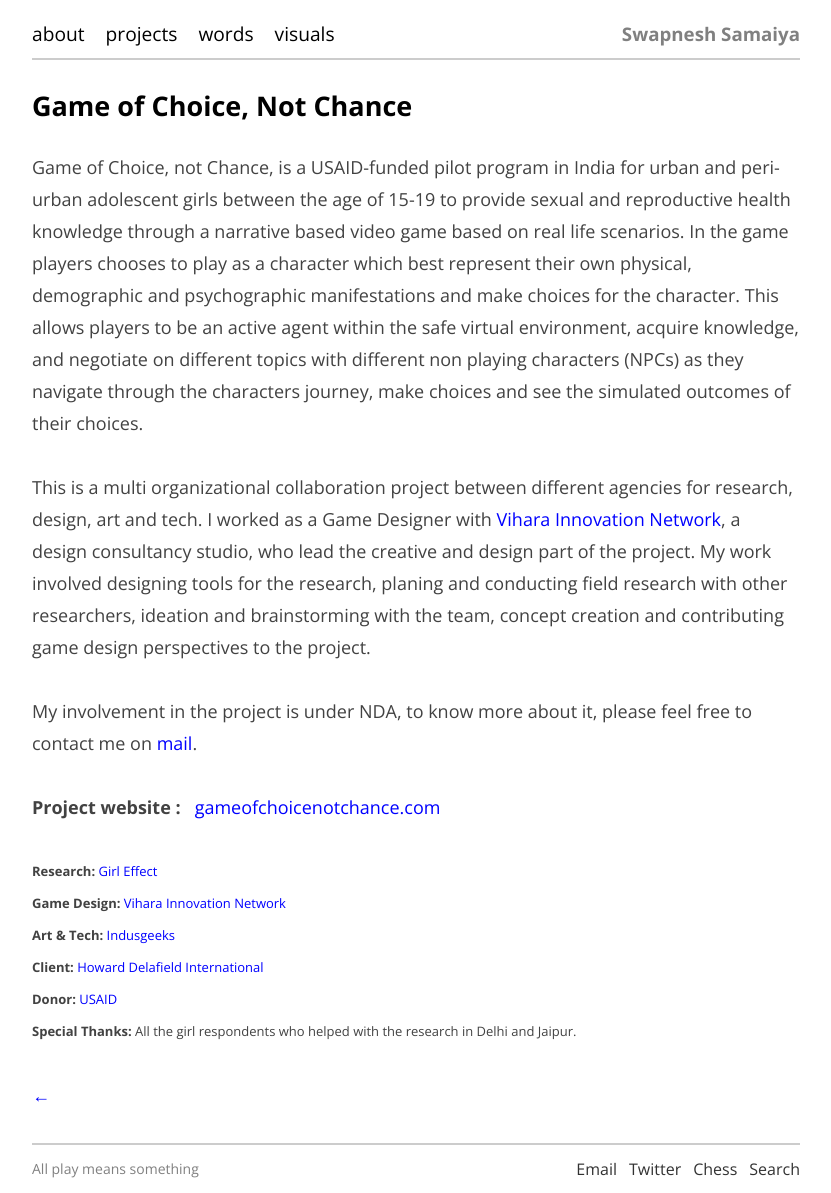
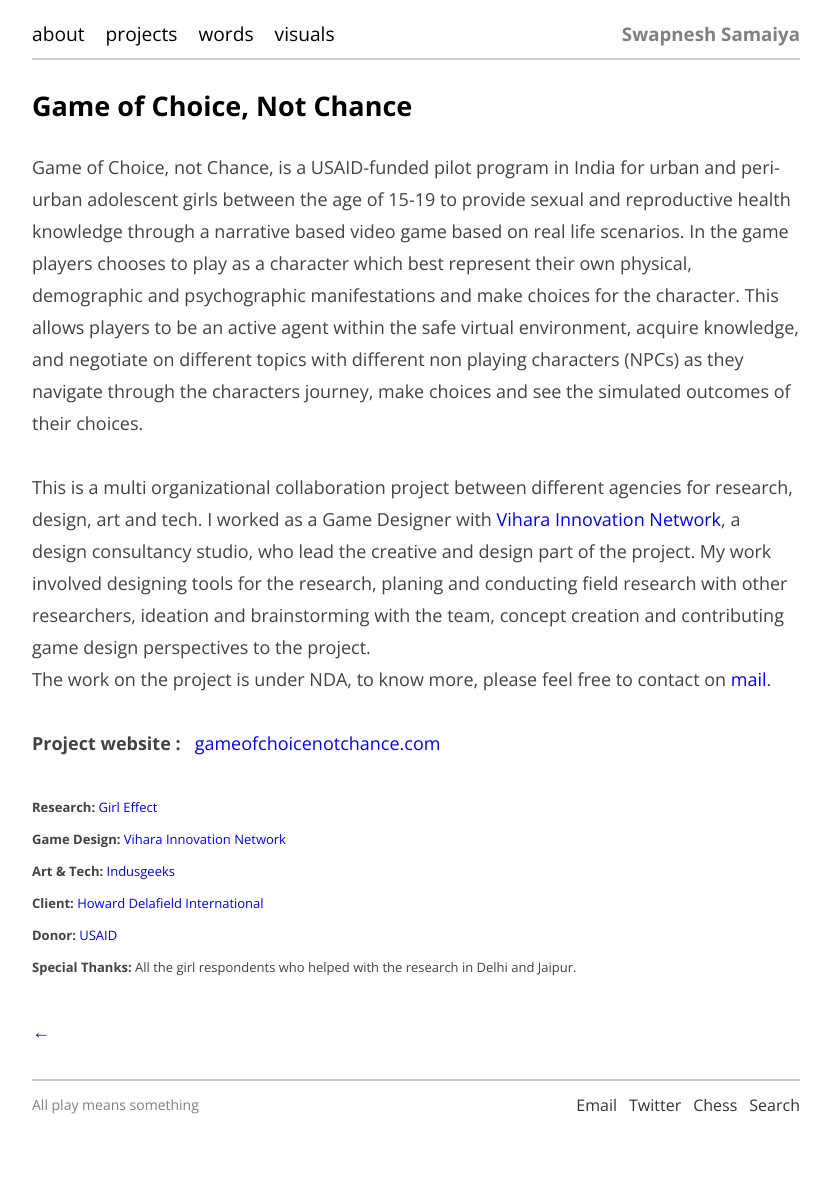
Before and after one commit to bunbutterjam/bunbutterjam.github.io, a Jekyll site: the page built from _projects/Game-Of-Choice-Not-Chance.html, in a window 1280 px wide. Shown: the whole page, without its empty margins (224-1055 px from the left). Built offline with Jekyll 4.4.1, drawn with Linux system fonts in a browser that asks for light colours; after the commit the page ends 1129 px from its top, so only the background shows below that.

Commit message:
goc update

```diff
--- a/_projects/Game-Of-Choice-Not-Chance.html
+++ b/_projects/Game-Of-Choice-Not-Chance.html
@@ -25,9 +25,9 @@
     research, planing and conducting field research with other researchers, ideation and brainstorming with the team,
     concept creation and contributing game design perspectives to the project.
 
-    <br><br>
+    <br>
 
-    My involvement in the project is under NDA, to know more about it, please feel free to contact me on <a
+    The work on the project is under NDA, to know more, please feel free to contact on <a
         href="mailto:samaiya.swapnesh@gmail.com">mail</a>.
 
     <br><br>
```
